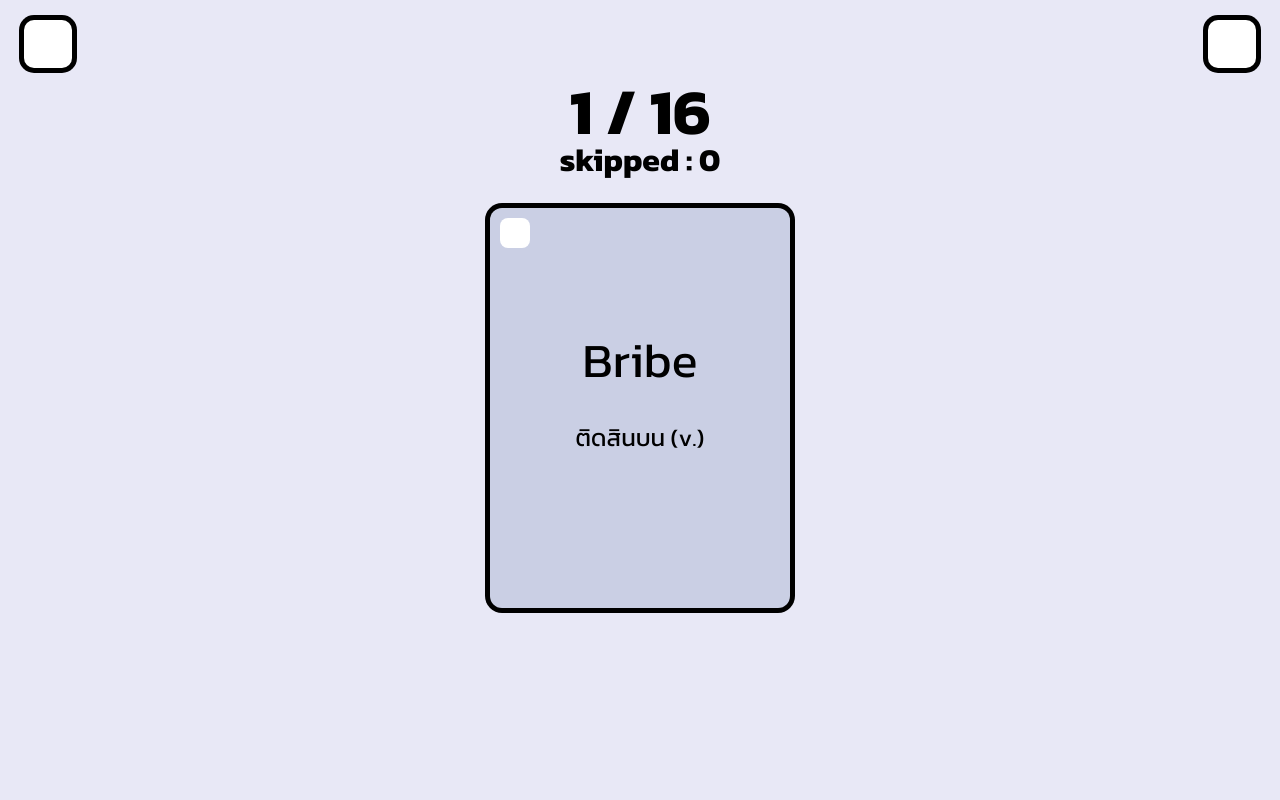
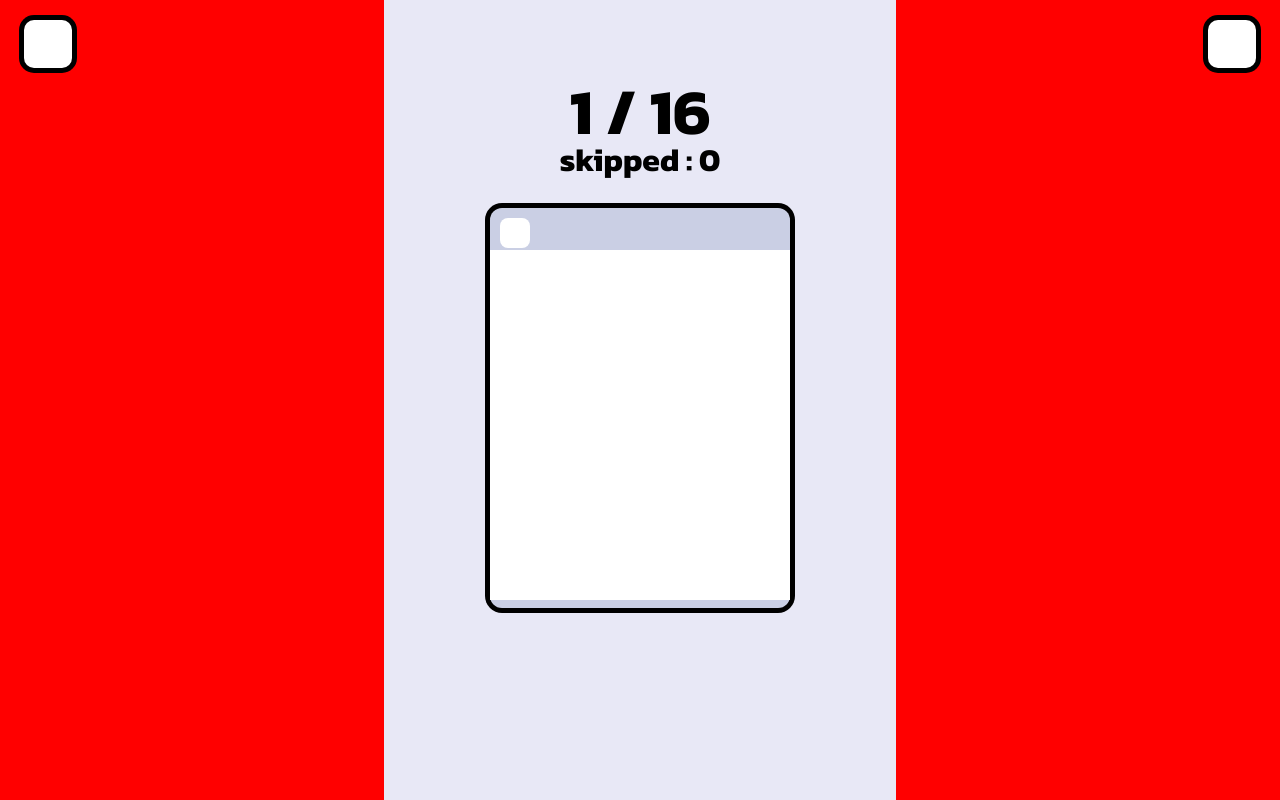
Before and after one commit to PromKunach/Vocab_card, a plain HTML site: page index.html in a window 1280 px wide. Drawn offline with Linux system fonts and the light colour scheme; a web font is replaced by a local one.

Commit message:
control button hot fixed

```diff
--- a/styles.css
+++ b/styles.css
@@ -212,7 +212,7 @@ footer{
 .touch button{
   width: 30%;
   height: 100%;
-  background-color: rgba(255, 0, 0, 0);
+  background-color: rgb(255, 0, 0);
   position: absolute;
   border: 0px;
 }
@@ -228,7 +228,8 @@ footer{
   top: 250px;
   width: 300px;
   height: 350px;
-  background-color: rgba(255, 0, 0, 0);
+  background-color: rgb(255, 255, 255);
+  z-index: 99;
 
 }
 
```
